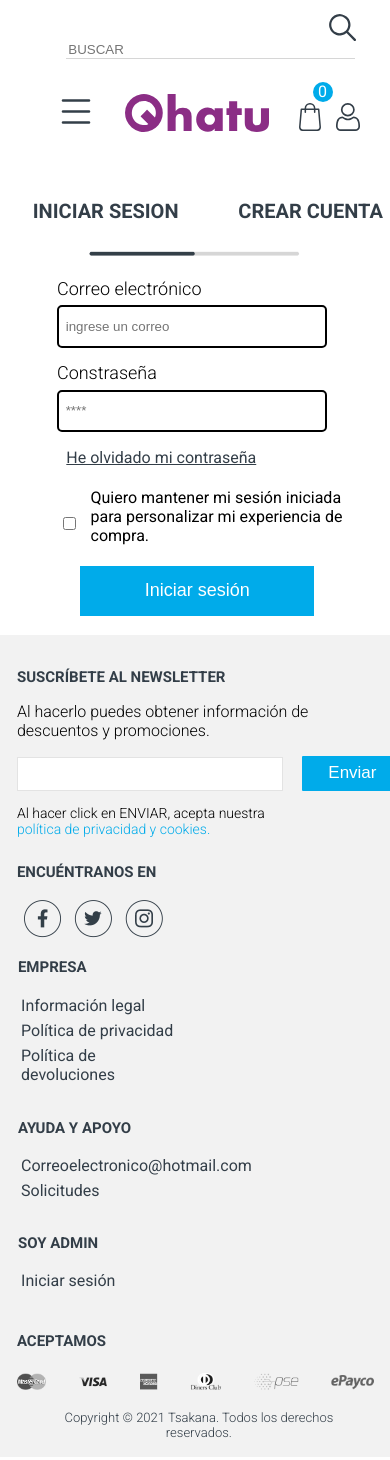
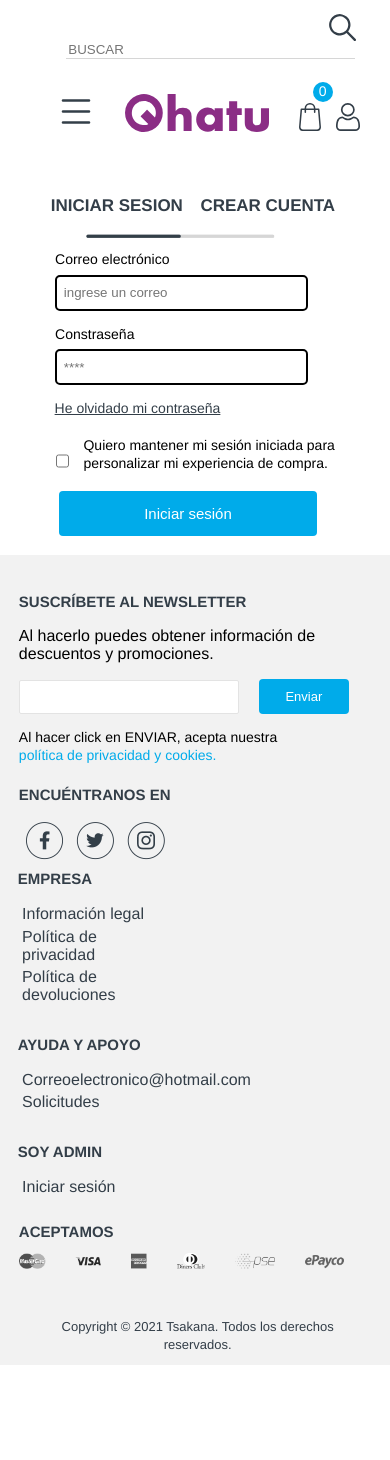
Before and after one commit to VladCode97/tskana-test, a React (Create React App) app: page / in a window 390 px wide. Shown: the top 1460 px of the page. After the commit the page ends 1367 px from the top, so only its background shows below. Built offline with nearby package versions, Linux system fonts and the light colour scheme; what tsyringe would draw is missing.

Commit message:
Responsive mobile in auth

```diff
--- a/src/core/ui/footer/features/section-two/section-two.tsx
+++ b/src/core/ui/footer/features/section-two/section-two.tsx
@@ -5,10 +5,10 @@
 export const SectionTwo = () => {
     return (
         <section className="information-sec-two">
-           <div className="find-icons">
-               <h1 className="title-section-two">ENCUÉNTRANOS EN</h1>
-               <IconsSectionTwo/>
-           </div>
+            <div className="find-icons">
+                <h1 className="title-section-two">ENCUÉNTRANOS EN</h1>
+                <IconsSectionTwo/>
+            </div>
             <div className="subscribe">
                 <h1 className="title-section-two">SUSCRÍBETE AL NEWSLETTER</h1>
                 <p className="content-section-two">
@@ -20,8 +20,11 @@
                     Al hacer click en ENVIAR, acepta nuestra <span>política de privacidad y cookies.</span>
                 </p>
             </div>
-            <h1 className="title-section-two">ACEPTAMOS</h1>
-            <img className="payment-image" src={PaymentImg} alt="PaymentImg"/>
+            <div className="payment">
+                <h1 className="title-section-two">ACEPTAMOS</h1>
+                <img className="payment-image" src={PaymentImg}
+                     alt="PaymentImg"/>
+            </div>
         </section>
     )
 }
--- a/src/core/ui/footer/styles/composition/section-one.css
+++ b/src/core/ui/footer/styles/composition/section-one.css
@@ -16,11 +16,12 @@
 
 .list-subtitles li {
     font-size: 16px;
-    font-weight: 400;
+    font-weight: 300;
     text-decoration: none;
     list-style: none;
-    padding: 2%;
+    padding: 1.5%;
     color: #333E48;
+    text-align: left;
 }
 
 .company-title {
--- a/src/core/ui/footer/styles/composition/section-two.css
+++ b/src/core/ui/footer/styles/composition/section-two.css
@@ -13,19 +13,20 @@
     left: 2%;
     border: 1px solid #E3E3E3;
     outline: none;
+    border-radius: 2px;
 }
 
 .input-section-two .btn {
     background: #00ABEA;
     color: white;
     border: none ;
-    width: 100px;
+    width: 93px;
     height: 35px;
     font-size: 17px;
     font-weight: 300;
-    border-radius: 1px;
     position: relative;
     left: 5%;
+    border-radius: 4px;
 }
 
 .content-send {
--- a/src/core/ui/footer/styles/media-querys/style.css
+++ b/src/core/ui/footer/styles/media-querys/style.css
@@ -1,8 +1,10 @@
 @media only screen
 and (min-device-width: 320px)
-and (max-device-height: 820px) {
+and (max-device-height: 950px) {
+
     .footer {
         width: 100%;
+        padding: 1.5% !important;
     }
 
     .footer .info-sec {
@@ -14,7 +16,7 @@
     /** Section one **/
     .sections {
         display: grid;
-        grid-template-columns: 200px;
+        grid-template-columns: 190px;
         grid-gap: 0;
         position: relative;
         top: 62%;
@@ -33,7 +35,7 @@
     /** Section two **/
     .subscribe {
         position: relative;
-        top: -160%;
+        top: -154%;
     }
 
     .title-section-two {
@@ -44,23 +46,43 @@
 
     .find-icons {
         position: relative;
-        top: -75%;
+        top: -70%;
+    }
+
+
+    .payment {
+        position: relative;
+        top: -25%;
     }
 
     .payment-image {
-        width: 55%;
+        width: 50%;
         position: relative;
-        top: -17% !important;
+        top: -10% !important;
         left: 2%;
     }
 
     .copyright-text {
         position: relative;
-        top: 77%;
+        top: 80%;
         font-size: 13px;
-        width: 44%;
+        width: 45%;
         text-align: center;
-        padding: 3%;
+        padding: 2%;
+    }
+
+    .input-section-two .input {
+        width: 33%;
+    }
+
+    .input-section-two .btn {
+        width: 90px;
+        height: 35px;
+        font-size: 13px;
+    }
+
+    .icons-section-two {
+        width: 20% !important;
     }
 
 }
--- a/src/features/ui/auth/styles/composition/form.css
+++ b/src/features/ui/auth/styles/composition/form.css
@@ -57,13 +57,15 @@
 
 .signIn {
     position: relative;
-    left: 30%;
-    width: 45%;
+    left: 32%;
+    width: 38%;
     padding: 1.2%;
     background: #00ABEA;
     border: none;
     color: white;
-    font-size: 15px;
+    font-size: 14px;
+    border-radius: 4px;
+    opacity: 1;
 }
 
 .alert img {
--- a/src/features/ui/auth/styles/media-querys/style.css
+++ b/src/features/ui/auth/styles/media-querys/style.css
@@ -1,19 +1,23 @@
-@media only screen and (min-device-width: 320px) and (max-device-width: 820px) {
+@media only screen
+and (min-device-width: 320px)
+and (max-device-height: 950px) {
+
     .auth-container {
         width: 100%;
     }
 
     .auth-container .title {
-        font-size: 10px !important;
-        width: 400px;
+        font-size: 8.5px !important;
+        width: 300px;
         position: relative;
-        left: -30%;
-        gap: 10px;
+        left: -15%;
+        gap: 2px;
     }
 
     .auth-container .img-action {
-        width: 100% !important;
-        margin: 5% auto !important;
+        width: 90% !important;
+       position: relative;
+        left: -6%;
     }
 
     /** Form **/
@@ -22,7 +26,16 @@
         margin: -3% auto;
         position: relative;
         left: -14%;
-        padding: 2%;
+        padding: 1.2%;
+    }
+
+    .form-fields .field input {
+        width: 70% !important;
+        height: 18px;
+    }
+
+    .form-fields .field label {
+        font-size: 14px;
     }
 
     .form-fields .field {
@@ -31,7 +44,7 @@
 
     .forget-password {
         position: relative;
-        left: -5%;
+        left: -10%;
         margin-top: 5%;
     }
 
@@ -42,16 +55,16 @@
     .forger-data {
         width: 120%;
         position: relative;
-        left: -10%;
+        left: -13%;
     }
 
     .signIn {
         position: relative;
-        left: 1%;
-        width: 100%;
-        height: 50px;
+        left: -8%;
+        width: 110%;
+        height: 45px;
         color: white;
-        font-size: 18px;
+        font-size: 15px;
     }
 
     .alert img {
--- a/src/index.css
+++ b/src/index.css
@@ -1,5 +1,5 @@
 body {
   margin: 0;
   padding: 0;
-  font-family: 'Roboto', sans-serif;
+  font: normal normal normal 14px/18px Helvetica Neue;
 }
```
